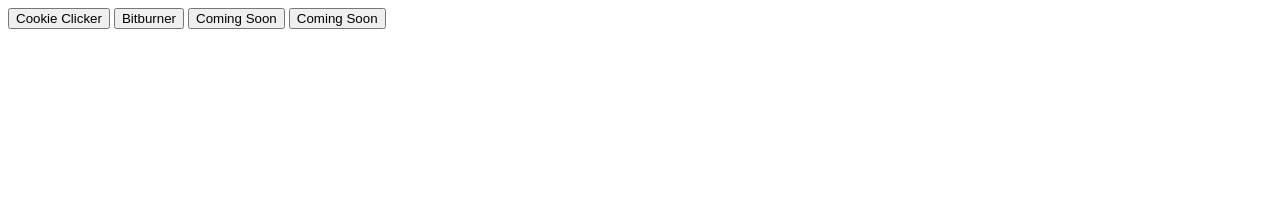
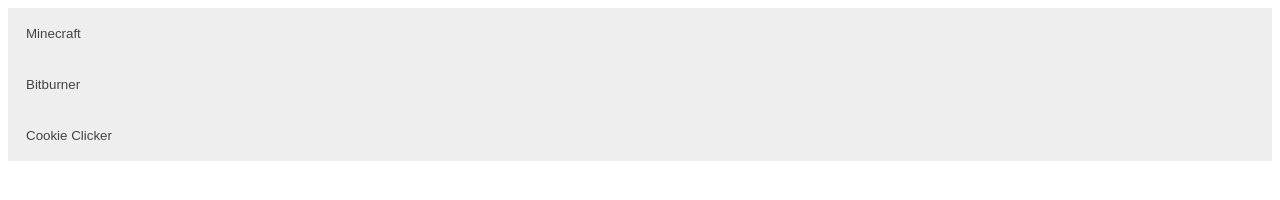
Before and after one commit to Evilcorn128/Evilcorn128.github.io, a plain HTML site: page index.html in a window 1280 px wide. Drawn offline with Linux system fonts and the light colour scheme.

Commit message:
Update index.html

```diff
--- a/index.html
+++ b/index.html
@@ -6,25 +6,44 @@
  <link rel="icon" type="image/png" sizes="16x16" href="/favicon-16x16.png">
  <link rel="manifest" href="/site.webmanifest">
    <style>
-    .button {
-     background-color: #1247B5;
-     outline: 2px solid #1b0008;
-     color: #eb353f;
-    }
+  .accordion {
+   background-color: #eee;
+   color: #444;
+   cursor: pointer;
+   padding: 18px;
+   width: 100%;
+   text-align: left;
+   border: none;
+   outline: none;
+   transition: 0.4s;
+}
+
+.active, .accordion:hover {
+  background-color: #ccc;
+}
+
+.panel {
+  padding: 0 18px;
+  background-color: white;
+  display: none;
+  overflow: hidden;
+}
    </style>
 </head>
 
 <body>
-  <button type="button" name="MainButton">
-	 Cookie Clicker
- </button>
-  <button type="button" name="MainButton">
-	 Bitburner
- </button>
-  <button type="button" name="MainButton">
-	  Coming Soon
-  </button>
-  <button type="button" name="MainButton">
-	  Coming Soon
-  </button>
+  <button class="accordion">Minecraft</button>
+<div class="panel">
+  <p></p>
+</div>
+
+<button class="accordion">Bitburner</button>
+<div class="panel">
+  <p></p>
+</div>
+
+<button class="accordion">Cookie Clicker</button>
+<div class="panel">
+  <p></p>
+</div>
 </body>
```
